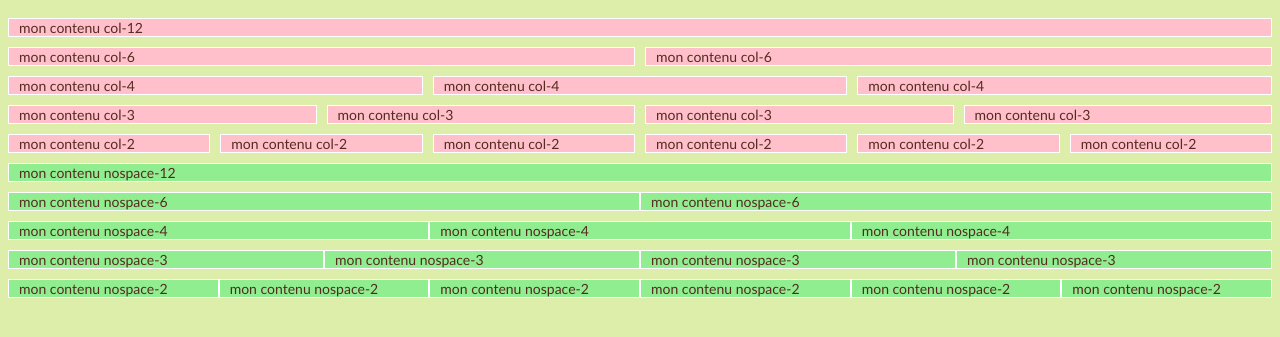
After one commit to krauseangelique/projet-19, a PHP site: page /grid.html in a window 1280 px wide. The commit adds this page. Shown: the top 337 px of the page. Run offline with PHP 8.4, Linux system fonts and the light colour scheme; style sheets or scripts are compiled from the project's sources.

Commit message:
ajout grid.html

```diff
--- /dev/null
+++ b/grid.html
@@ -0,0 +1,72 @@
+<!doctype html>
+<html lang="fr">
+	<head>
+		<meta charset="utf-8">
+		<meta name="viewport" content="width=device-width, initial-scale=1.0">
+		<title> grille</title>
+		<link href="css/styles.css" rel="stylesheet">
+		<style>
+		.pink{
+			background-color: pink;
+		}
+		.yellow-green{
+			background-color: lightgreen;
+		}
+		</style>
+	</head>
+
+	<body>
+		<div class="container">
+			<div class="col-12 pink">mon contenu col-12</div>
+		</div>
+		<div class="container">
+			<div class="col-6 pink">mon contenu col-6</div>
+			<div class="col-6 pink">mon contenu col-6</div>
+		</div>
+		<div class="container">
+			<div class="col-4 pink">mon contenu col-4</div>
+			<div class="col-4 pink">mon contenu col-4</div>
+			<div class="col-4 pink">mon contenu col-4</div>
+		</div>
+		<div class="container">
+			<div class="col-3 pink">mon contenu col-3</div>
+			<div class="col-3 pink">mon contenu col-3</div>
+			<div class="col-3 pink">mon contenu col-3</div>
+			<div class="col-3 pink">mon contenu col-3</div>
+		</div>
+		<div class="container">
+			<div class="col-2 pink">mon contenu col-2</div>
+			<div class="col-2 pink">mon contenu col-2</div>
+			<div class="col-2 pink">mon contenu col-2</div>
+			<div class="col-2 pink">mon contenu col-2</div>
+			<div class="col-2 pink">mon contenu col-2</div>
+			<div class="col-2 pink">mon contenu col-2</div>
+		</div>
+		<div class="container">
+			<div class="nospace-12 yellow-green">mon contenu nospace-12</div>
+		</div>
+		<div class="container">
+			<div class="nospace-6 yellow-green">mon contenu nospace-6</div>
+			<div class="nospace-6 yellow-green">mon contenu nospace-6</div>
+		</div>
+		<div class="container">
+			<div class="nospace-4 yellow-green">mon contenu nospace-4</div>
+			<div class="nospace-4 yellow-green">mon contenu nospace-4</div>
+			<div class="nospace-4 yellow-green">mon contenu nospace-4</div>
+		</div>
+		<div class="container">
+			<div class="nospace-3 yellow-green">mon contenu nospace-3</div>
+			<div class="nospace-3 yellow-green">mon contenu nospace-3</div>
+			<div class="nospace-3 yellow-green">mon contenu nospace-3</div>
+			<div class="nospace-3 yellow-green">mon contenu nospace-3</div>
+		</div>
+		<div class="container">
+			<div class="nospace-2 yellow-green">mon contenu nospace-2</div>
+			<div class="nospace-2 yellow-green">mon contenu nospace-2</div>
+			<div class="nospace-2 yellow-green">mon contenu nospace-2</div>
+			<div class="nospace-2 yellow-green">mon contenu nospace-2</div>
+			<div class="nospace-2 yellow-green">mon contenu nospace-2</div>
+			<div class="nospace-2 yellow-green">mon contenu nospace-2</div>
+		</div>
+	</body>
+</html>
--- a/scss/partials/_grid.scss
+++ b/scss/partials/_grid.scss
@@ -1,16 +1,15 @@
-/* FICHIER : _grid.scss */
 $sizes:(
-  xs:$xs,
-  md:$md,
-  lg:$lg
+  xs:480px,
+  md:640px,
+  lg:1024px
 );
 
 $grid-columns: 12;
 $space: 1rem;
 
 		.container{
-		margin-left: -$space;
-		margin-right: -$space;
+		margin-left: 0;
+		/*margin-right: $space;*/
 		display: flex;
 		flex-wrap: wrap;
 
@@ -26,14 +25,38 @@ $space: 1rem;
 	*/
 
 		[class*="col-"]{
-			background-color: #20bffa;
+
 			color: inherit;
 			padding-right: $space;
 			padding-left: $space;
 			border: solid 1px #FFF;
+			margin-top: $space;
+
+			margin-left: $space;
+			/*margin-right: $space;*/
+
 			flex-grow: 1;
 			flex-shrink:0;
     }
+
+[class*="col-"]:first-child {
+	margin-left: 0;
+}
+
+    	[class*="nospace-"]{
+    		color: inherit;
+			padding-right: $space;
+			padding-left: $space;
+			border: solid 1px #FFF;
+			margin-top: $space;
+
+			margin-left:0;
+			margin-right: 0;
+
+			flex-grow: 1;
+			flex-shrink:0;
+
+    	}
 
   @each $name, $size in $sizes{ /* name: xs, md, lg ; size: 480PX */
     @media only screen and (min-width: $size){
@@ -41,14 +64,9 @@ $space: 1rem;
 
         .col-#{$name}-#{$i} {
 	       flex-basis: 100% / $grid-columns * $i;
-		}
-		.col-#{$name}-#{$i} > .#{$name}-item-double {
-	       flex-basis: (100% * 2) / $grid-columns * $i;
-		}
-		.col-#{$name}-#{$i} > .#{$name}-item-triple {
-	       flex-basis: (100%  * 3) / $grid-columns * $i;
-		}
+	       }
 
-
-
+		 .nospace-#{$name}-#{$i} {
+	       flex-basis: 100% / $grid-columns * $i;
+	       }
 	}}}
```
Also changed, not shown: includes/head.inc.php (added, +17 -0 lines), index.php (+7 -14 lines), pages/catalogue.php (+7 -8 lines), pages/contact.php (+6 -7 lines), pages/detail.php (+7 -8 lines).
